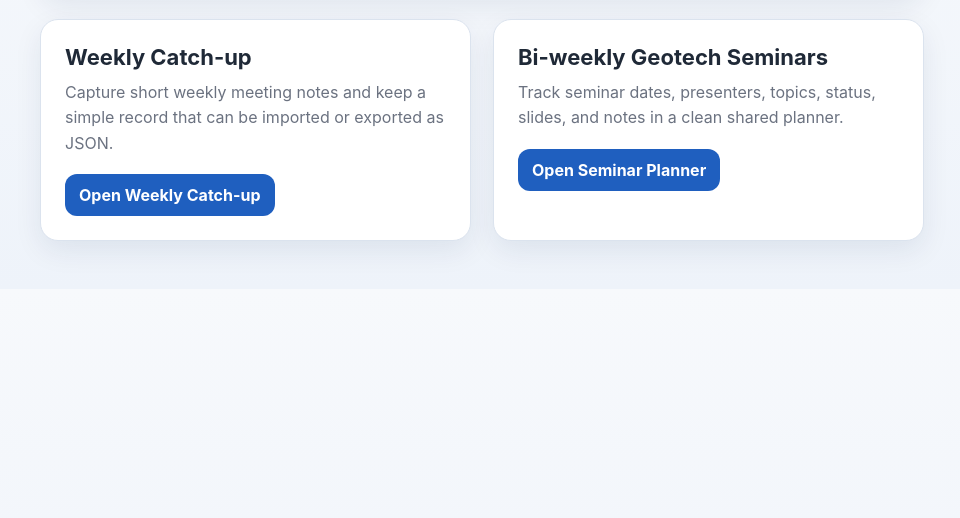
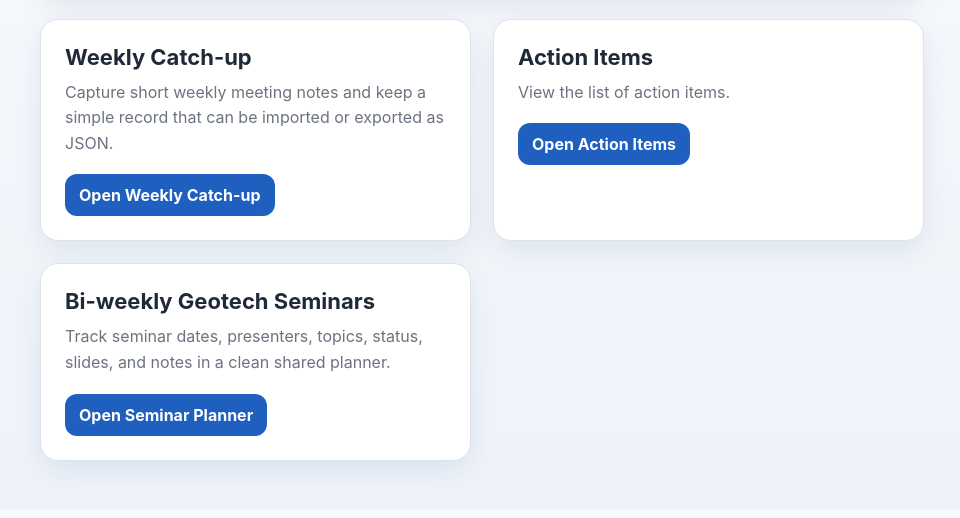
Before and after one commit to HamedFai/seminar-planner, a plain HTML site: page index.html in a window 1280 px wide. Shown: the part 220-738 px from the top of the page, without its empty margins (158-1118 px from the left). Drawn offline with Linux system fonts and the light colour scheme.

Commit message:
Update index.html

```diff
--- a/index.html
+++ b/index.html
@@ -141,6 +141,14 @@
       </div>
 
       <div class="card">
+        <h2>Action Items</h2>
+        <p>
+          View the list of action items.
+        </p>
+        <a class="btn" href="action-items.html">Open Action Items</a>
+      </div>
+
+      <div class="card">
         <h2>Bi-weekly Geotech Seminars</h2>
         <p>
           Track seminar dates, presenters, topics, status, slides, and notes in a clean shared planner.
```
